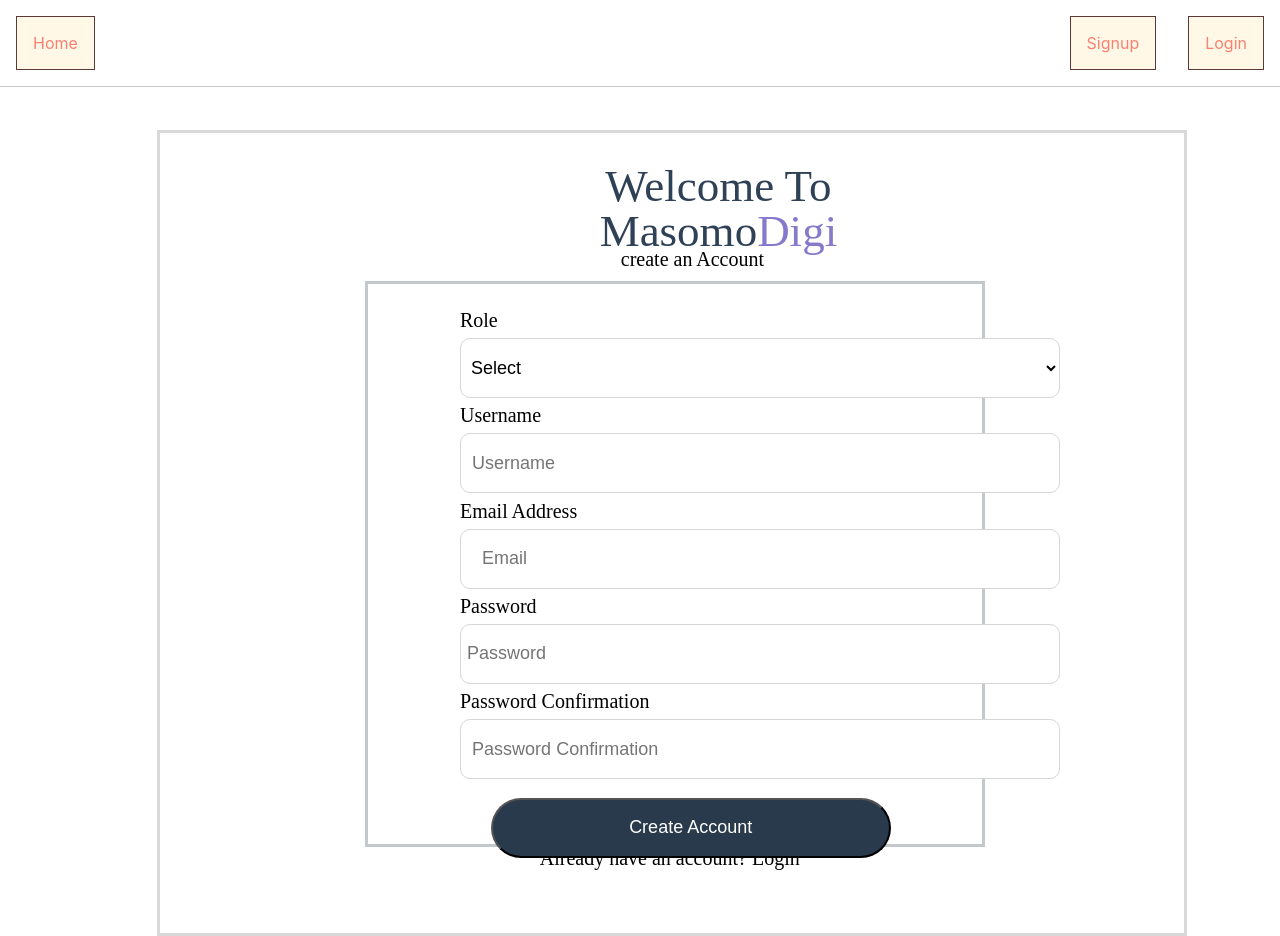
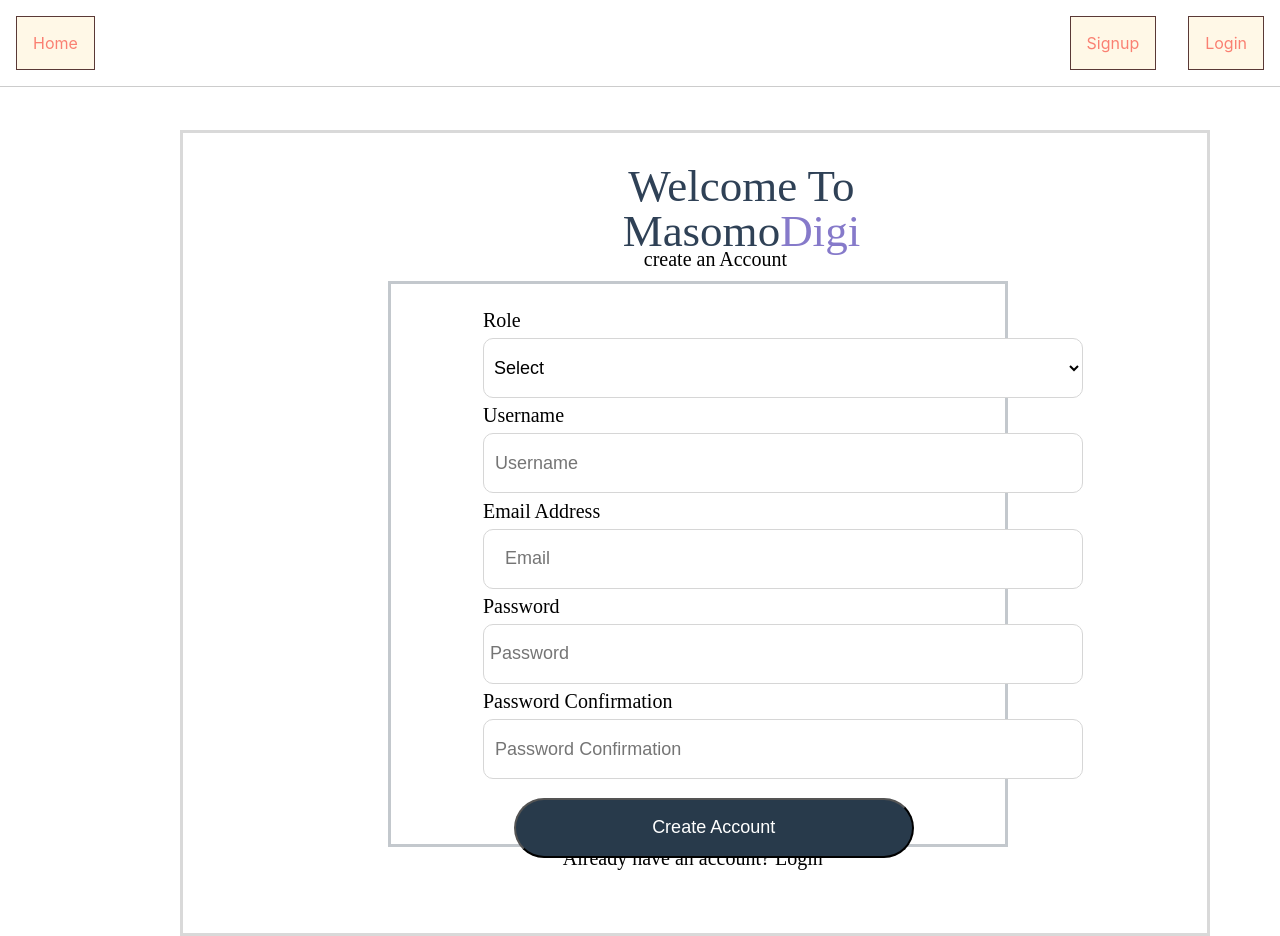
Before and after one commit to Njihia413/phase-5-project, a React (Create React App) app in the folder client/: page /signup in a window 1280 px wide. Shown: the top 936 px of the page. Built offline with nearby package versions, Linux system fonts and the light colour scheme; no server answers.

Commit message:
merging conflict resolved

```diff
--- a/client/src/components/SignUp.css
+++ b/client/src/components/SignUp.css
@@ -2,7 +2,7 @@
     position: absolute;
     width: 80%;
     height: 100%;
-    margin-left: 157px;
+    margin-left: 180px;
     margin-top: 130px;
     font-family: 'poppins';
     font-weight: 500;
```
